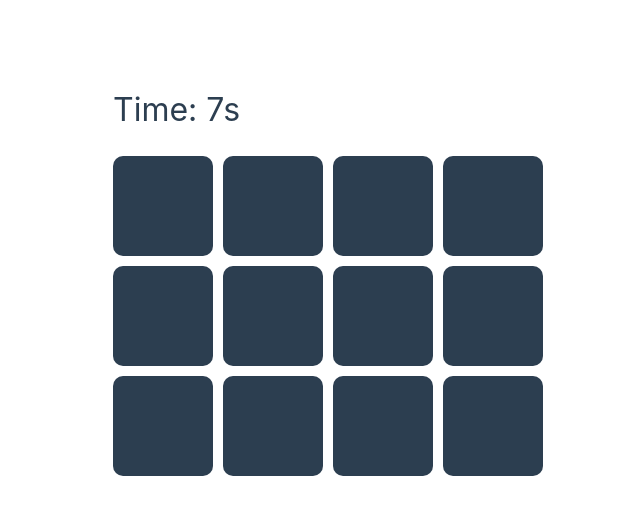
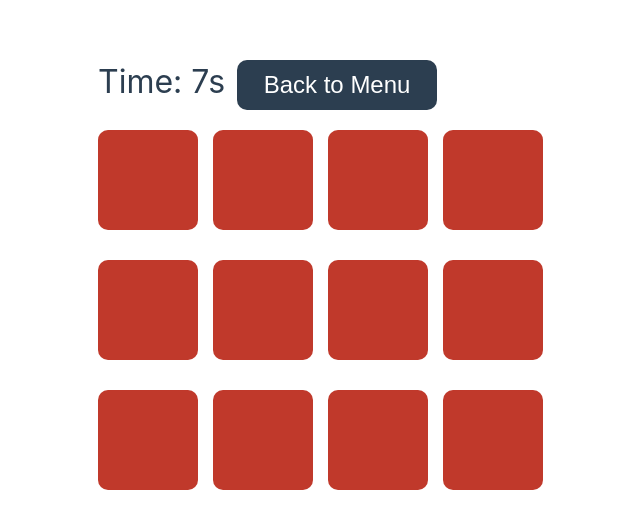
Before and after one commit to reznikovkg/vue-3-docker-compose, a Vue app in the folder vue/: page /game in a window 1280 px wide. Shown: the part 120-648 px from the top of the page, without its empty margins (97-737 px from the left). Built offline with nearby package versions, Linux system fonts and the light colour scheme.

Commit message:
Добавлены слои

```diff
--- a/vue/src/components/pages/GamePage.vue
+++ b/vue/src/components/pages/GamePage.vue
@@ -1,24 +1,31 @@
 <template>
   <div class="game-page">
     <div v-if="!gameWon">
-      <div class="timer">Time: {{ time }}s</div>
-      <div class="card-grid" :style="{ 'grid-template-columns': `repeat(${gridSize}, 100px)` }">
+      <div class="game-page__timer">
+        Time: {{ time }}s
+        <RouterLink :to="{ name: $routes.INDEX}">
+          <PairButton label="Back to Menu" />
+        </RouterLink>
+      </div>
+      <div class="game-page__card-grid" :style="{ 'grid-template-columns': `repeat(${gridSize}, 100px)` }">
+        <div class="game-page__card-stack" v-for="i in (difficulty * 2)" :key="i">
           <Card
-          v-for="card in cards"
+            v-for="card in getCardsByPosition(i - 1)"
             :key="card.id"
-          :selected="card.flipped"
-          :matched="card.matched"
-          :label="card.flipped || card.matched ? card.value.toString() : ''"
-          :onClick="() => handleCardClick(card.id)"
+            :card="card"
+            @onClick="handleCardClick(card.id)"
+            :is-blocked="isCardBlocked(card)"
           />
         </div>
       </div>
-    <div v-else class="win-message">
-      <div class="win-message-text">You won!</div>
+
+    </div>
+    <div v-else class="game-page__win-message">
+      <div class="game-page__win-message-text">You won!</div>
       <p>Your time: {{ time }}s</p>
-      <PairButton :onClick="() => restartGame">Restart</PairButton>
+      <PairButton :onClick="() => restartGame()" label="Restart" />
       <RouterLink :to="{ name: $routes.INDEX }">
-        <PairButton>Menu</PairButton>
+        <PairButton label="Menu" />
       </RouterLink>
     </div>
   </div>
@@ -38,7 +45,17 @@ const cards = computed(() => store.getters['game/getCards'])
 const time = computed(() => store.getters['game/getTime'])
 const gameWon = computed(() => store.getters['game/isFinish'])
 const difficulty = computed(() => parseInt(route.query.difficulty) || 6)
+const layers = computed(() => parseInt(route.query.layers) || 1)
 const gridSize = computed(() => Math.ceil(Math.sqrt(difficulty.value * 2)))
+
+const getCardsByPosition = (position) => {
+  return cards.value.filter(card => card.position === position).sort((a, b) => a.layer - b.layer)
+}
+
+const isCardBlocked = (card) => {
+  const cardsOnTop = cards.value.filter(c => c.position === card.position && c.layer > card.layer && !c.matched)
+  return cardsOnTop.length > 0
+}
 
 const handleCardClick = (cardId) => {
   store.dispatch('game/flipCard', cardId)
@@ -46,12 +63,12 @@ const handleCardClick = (cardId) => {
 }
 
 const restartGame = () => {
-  store.dispatch('game/initGame', difficulty.value)
+  store.dispatch('game/initGame', { difficulty: difficulty.value, layers: layers.value })
       .then(() => store.dispatch('game/startTimer'))
 }
 
 onMounted( () => {
-  store.dispatch('game/initGame', difficulty.value)
+  store.dispatch('game/initGame', { difficulty: difficulty.value, layers: layers.value })
       .then(() => store.dispatch('game/startTimer'))
 })
 </script>
@@ -62,21 +79,28 @@ onMounted( () => {
   justify-content: center;
   align-items: center;
   flex-direction: column;
-}
 
-.timer {
+  &__timer {
     font-size: 32px;
     margin-bottom: 20px;
   }
 
-.card-grid {
+  &__card-grid {
     display: grid;
-  grid-gap: 10px;
+    grid-gap: 15px;
   }
 
-.win-message {
+  &__card-stack {
+    position: relative;
+    width: 115px;
+    height: 115px;
+  }
+
+  &__win-message {
     text-align: center;
-  &-text {
+  }
+
+  &__win-message-text {
     font-size: 32px;
     margin-bottom: 20px;
   }
--- a/vue/src/components/pages/IndexPage.vue
+++ b/vue/src/components/pages/IndexPage.vue
@@ -1,11 +1,74 @@
 <template>
-  <MainMenu />
+  <div class="menu">
+    <div class="menu__start">
+      <RouterLink :to="{ name: $routes.GAME, query: { difficulty: selectedDifficulty, layers: selectedLayers } }">
+        <PairButton label="Start Game" />
+      </RouterLink>
+    </div>
+    <div class="menu__difficulty">
+      <PairSelect :modelValue="selectedDifficulty" :values="difficultyValues" :onChange="(event) => handleDifficultyChange(event)" />
+    </div>
+    <div class="menu__layers">
+      <PairSelect :modelValue="selectedLayers" :values="layersValues" :onChange="(event) => handleLayersChange(event)" />
+    </div>
+    <div class="menu__time">
+      <p v-if="highScore">High Score: {{ highScore }}sec.</p>
+      <p v-else>No high score yet.</p>
+    </div>
+  </div>
 </template>
 
 <script setup>
-import MainMenu from '@/components/ui/MainMenu.vue'
+import { ref, computed } from 'vue'
+import { useStore } from 'vuex'
+import PairButton from '@/components/ui/PairButton.vue'
+import PairSelect from "@/components/ui/PairSelect.vue"
+
+const store = useStore()
+const highScore = computed(() => store.getters['game/getHighScore'])
+const difficultyValues = {
+  4: 'Easy (4 pairs)',
+  6: 'Medium (6 pairs)',
+  8: 'Hard (8 pairs)',
+  12: 'Very Hard (12 pairs)',
+}
+const layersValues = {
+  1: '1 Layer',
+  3: '3 Layers',
+  5: '5 Layers',
+}
+const selectedDifficulty = ref(6)
+const selectedLayers = ref(1)
+
+const handleDifficultyChange = (event) => {
+  selectedDifficulty.value = event.target.value
+}
+
+const handleLayersChange = (event) => {
+  selectedLayers.value = event.target.value
+}
 </script>
 
-<style scoped>
+<style lang="scss" scoped>
+.menu {
+  display: flex;
+  flex-direction: column;
+  align-items: center;
+  justify-content: center;
+  height: 100vh;
 
+  &__start, &__difficulty, &__time, &__layers {
+    margin: 10px;
+  }
+
+  &__difficulty, &__layers {
+    display: flex;
+    flex-direction: column;
+    align-items: center;
+  }
+
+  &__time {
+    font-size: 27px;
+  }
+}
 </style>
--- a/vue/src/components/ui/Card.vue
+++ b/vue/src/components/ui/Card.vue
@@ -1,11 +1,24 @@
 <template>
-  <div class="card" :class="{ 'card--selected': selected, 'card--matched': matched }" @click="(event) => onClick(event)">
-    <span v-if="selected || matched">{{ label }}</span>
+  <div class="card"
+       :class="{ 'card--selected': card.flipped, 'card--matched': card.matched, 'card--blocked': isBlocked }"
+       @click="emit('onClick')">
+    <span v-if="card.flipped || card.matched">{{ card.value }}</span>
   </div>
 </template>
 
 <script setup>
-defineProps(["label", "selected", "matched", "onClick"])
+import { computed } from 'vue'
+
+const props = defineProps(["card", "isBlocked"])
+const emit = defineEmits(['onClick'])
+
+const layerColors = ['#c0392b', '#f1c40f', '#2ecc71', '#3498db', '#8e44ad']
+const layerColor = computed(() => {
+  return layerColors[(props.card.layer - 1) % layerColors.length]
+})
+
+const cardLayer = computed(() => props.card.layer)
+const cardMargin = computed(() => `${(props.card.layer - 1) * 5}px`)
 </script>
 
 <style lang="scss" scoped>
@@ -13,18 +26,26 @@ defineProps(["label", "selected", "matched", "onClick"])
   width: 100px;
   height: 100px;
   cursor: pointer;
-  background-color: #2c3e50;
   border-radius: 10px;
   display: flex;
   justify-content: center;
   align-items: center;
   font-size: 32px;
   color: white;
+  position: absolute;
+  background-color: v-bind(layerColor);
+  z-index: v-bind(cardLayer);
+  margin-top: v-bind(cardMargin);
+  margin-left: v-bind(cardMargin);
   &--selected {
-    background-color: #42b983;
+    background-color: #898989;
   }
   &--matched {
     opacity: 0;
+    pointer-events: none;
+  }
+  &--blocked {
+    pointer-events: none;
   }
 }
 </style>
--- a/vue/src/components/ui/MainMenu.vue
+++ /dev/null
@@ -1,60 +0,0 @@
-<template>
-  <div class="menu">
-    <div class="menu-start">
-      <RouterLink :to="{ name: $routes.GAME, query: { difficulty: selectedDifficulty } }">
-        <PairButton>Start Game</PairButton>
-      </RouterLink>
-    </div>
-    <div class="menu-difficulty">
-      <PairSelect :modelValue="selectedDifficulty" :onChange="(event) => handleDifficultyChange(event)">
-        <option value="4">Easy (4 pairs)</option>
-        <option value="6">Medium (6 pairs)</option>
-        <option value="8">Hard (8 pairs)</option>
-        <option value="12">Very Hard (12 pairs)</option>
-      </PairSelect>
-    </div>
-    <div class="menu-time">
-      <p v-if="highScore">High Score: {{ highScore }}sec.</p>
-      <p v-else>No high score yet.</p>
-    </div>
-  </div>
-</template>
-
-<script setup>
-import { ref, computed } from 'vue'
-import { useStore } from 'vuex'
-import PairButton from '@/components/ui/PairButton.vue'
-import PairSelect from "@/components/ui/PairSelect.vue"
-
-const store = useStore()
-const highScore = computed(() => store.getters['game/getHighScore'])
-const selectedDifficulty = ref(6)
-
-const handleDifficultyChange = (event) => {
-  selectedDifficulty.value = event.target.value
-}
-</script>
-
-<style lang="scss" scoped>
-.menu {
-  display: flex;
-  flex-direction: column;
-  align-items: center;
-  justify-content: center;
-  height: 100vh;
-
-  &-start, &-difficulty, &-time {
-    margin: 10px;
-  }
-
-  &-difficulty {
-    display: flex;
-    flex-direction: column;
-    align-items: center;
-  }
-
-  &-time {
-    font-size: 27px;
-  }
-}
-</style>
--- a/vue/src/components/ui/PairButton.vue
+++ b/vue/src/components/ui/PairButton.vue
@@ -1,11 +1,11 @@
 <template>
-  <button class="custom-button" @click="() => onClick">
-    <slot />
+  <button class="custom-button" @click="(event) => onClick(event)">
+    {{ label }}
   </button>
 </template>
 
 <script setup>
-defineProps(["onClick"])
+defineProps(["label", "onClick"])
 </script>
 
 <style lang="scss" scoped>
--- a/vue/src/components/ui/PairSelect.vue
+++ b/vue/src/components/ui/PairSelect.vue
@@ -1,13 +1,13 @@
 <template>
   <div class="pair-select-wrapper">
     <select class="pair-select" :value="modelValue" @change="(event) => onChange(event)">
-      <slot />
+      <option v-for="(value, key) in values" :value="key">{{ value }}</option>
     </select>
   </div>
 </template>
 
 <script setup>
-defineProps(["modelValue", "onChange"])
+defineProps(["modelValue", "values", "onChange"])
 </script>
 
 <style lang="scss" scoped>
--- a/vue/src/store/game.js
+++ b/vue/src/store/game.js
@@ -72,10 +72,13 @@ export default {
         }
     },
     actions: {
-        initGame(store, pairs = 6) {
+        initGame(store, { pairs = 6, layers = 1 }) {
             store.commit(MUTATIONS.RESET_GAME)
             const numbers = [...Array(pairs).keys()].map(i => i + 1)
-            const cardValues = [...numbers, ...numbers]
+            const cardValues = []
+            for (let i = 0; i < layers; i++) {
+                cardValues.push(...numbers, ...numbers)
+            }
             cardValues.sort(() => Math.random() - 0.5)
 
             const cards = cardValues.map((value, index) => ({
@@ -83,6 +86,8 @@ export default {
                 value: value,
                 flipped: false,
                 matched: false,
+                layer: Math.floor(index / (pairs * 2)) + 1,
+                position: index % (pairs * 2)
             }))
             store.commit(MUTATIONS.SET_CARDS, cards)
         },
@@ -91,7 +96,9 @@ export default {
                 return
             }
             const card = store.getters.getCards.find(c => c.id === cardId)
-            if (card && !card.flipped && !card.matched) {
+            const cardsOnTop = store.getters.getCards.filter(c => c.position === card.position && c.layer > card.layer && !c.matched)
+
+            if (card && !card.flipped && !card.matched && cardsOnTop.length === 0) {
                 store.commit(MUTATIONS.FLIP_CARD, cardId)
             }
         },
```
Lines whose indentation alone changed are shown as unchanged.
